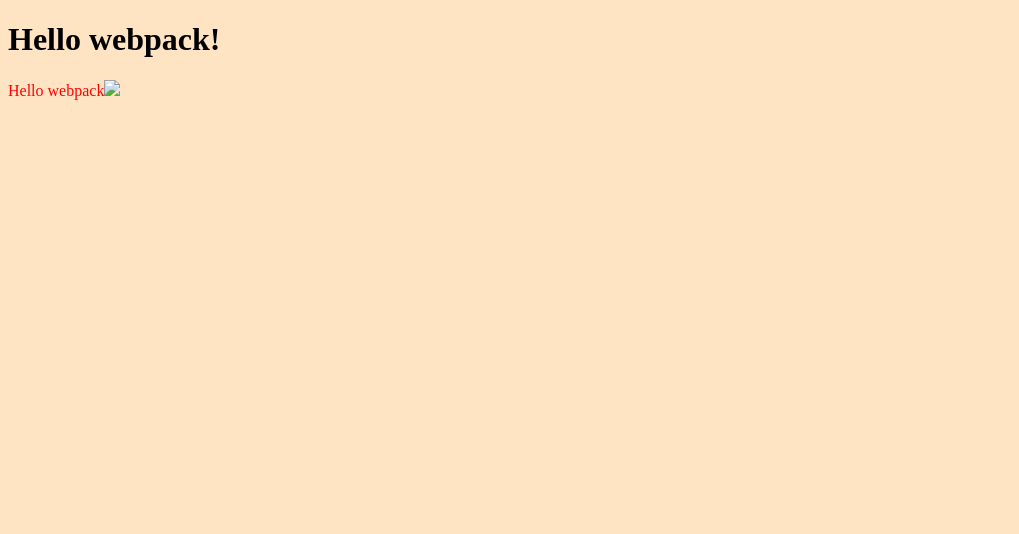
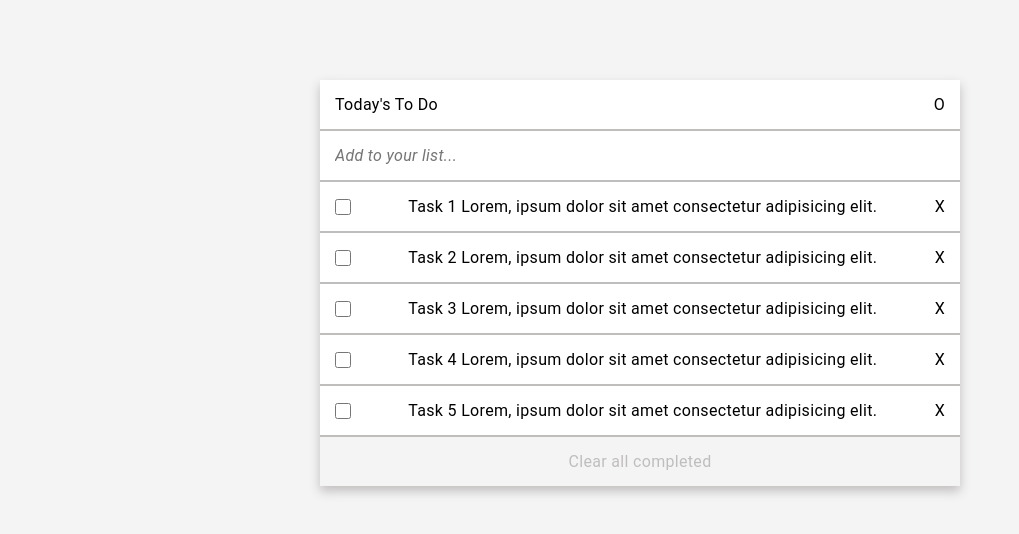
Before and after one commit to OsvaldoBC/to-do-list-OB, a website built with webpack: page src/index.html in a window 1280 px wide. Shown: the whole page, without its empty margins (0-1019 px from the left). Built offline with nearby package versions, Linux system fonts and the light colour scheme.

Commit message:
Add to-do features

```diff
--- a/src/data.csv
+++ /dev/null
@@ -1,4 +0,0 @@
-to,from,heading,body
-Mary,John,Reminder,Call Cindy on Tuesday
-Zoe,Bill,Reminder,Buy orange juice
-Autumn,Lindsey,Letter,I miss you
--- a/src/data.xml
+++ /dev/null
@@ -1,7 +0,0 @@
-<?xml version="1.0" encoding="UTF-8"?>
-<note>
-  <to>Mary</to>
-  <from>John</from>
-  <heading>Reminder</heading>
-  <body>Call Cindy on Tuesday</body>
-</note>
--- a/src/index.html
+++ b/src/index.html
@@ -3,9 +3,29 @@
 <head>
     <meta charset="UTF-8">
     <meta name="viewport" content="width=device-width, initial-scale=1.0">
-    <title>Wbpack Exercise</title>
+    <title>ToDo List</title>
 </head>
 <body>
-    <h1>Hello webpack!</h1>
+  <div class="container">
+    <div class="b-bottom box">
+      <h1 class="">Today's To Do</h1>
+      <button class="refresh">O</button>
+    </div>
+    <form class="form b-bottom">
+      <input type="text" class="box text-field" placeholder="Add to your list...">
+    </form>
+    <ul class="task-list">
+
+<!-- task item template (keep in to ease layout refactor/modifications)-->
+
+      <!-- <li class="task-item b-bottom box">
+        <input type="checkbox" class="checkbox" checked>
+        <span class="task-text">Task 1 Lorem, ipsum dolor sit amet consectetur adipisicing elit.</span>
+        <button class="delete">X</button>
+      </li> -->
+
+    </ul>
+    <div class="box clr-all">Clear all completed</div>
+  </div>
 </body>
 </html>
--- a/src/index.js
+++ b/src/index.js
@@ -1,25 +1,37 @@
 import _ from 'lodash';
 import './style.css';
-import Icon from './icon.png';
-import Data from './data.xml';
-import Notes from './data.csv';
+const taskList = document.querySelector('.task-list');
 
-function component() {
-    const element = document.createElement('div');
+const taskArr = [
+  {
+    index: 1,
+    description: 'Task 1 Lorem, ipsum dolor sit amet consectetur adipisicing elit.',
+    completed: false,
+  },
+  {
+    index: 2,
+    description: 'Task 2 Lorem, ipsum dolor sit amet consectetur adipisicing elit.',
+    completed: false,
+  },
+  {
+    index: 3,
+    description: 'Task 3 Lorem, ipsum dolor sit amet consectetur adipisicing elit.',
+    completed: false,
+  },
+  {
+    index: 4,
+    description: 'Task 4 Lorem, ipsum dolor sit amet consectetur adipisicing elit.',
+    completed: false,
+  },
+  {
+    index: 5,
+    description: 'Task 5 Lorem, ipsum dolor sit amet consectetur adipisicing elit.',
+    completed: false,
+  },
+];
 
-    // Lodash, now imported by this script
-    element.innerHTML = _.join(['Hello', 'webpack'], ' ');
-    element.classList.add('hello');
-    // Add the image to our existing div.
-  const myIcon = new Image();
-  myIcon.src = Icon;
-
-  element.appendChild(myIcon);
-
-  console.log(Data);
-  console.log(Notes);
-
-    return element;
-  }
-
-  document.body.appendChild(component());
+taskList.innerHTML = taskArr.map((task) => `<li id="task-${task.index}" class="task-item b-bottom box">
+  <input type="checkbox" class="checkbox">
+  <span class="task-text">${task.description}</span>
+  <button class="delete">X</button>
+</li>`).join('');
--- a/src/style.css
+++ b/src/style.css
@@ -1,16 +1,73 @@
-@font-face {
-    font-family: 'MyFont';
-    src: url('./my-font.woff2') format('woff2'),
-      url('./my-font.woff') format('woff');
-    font-weight: 600;
-    font-style: normal;
-  }
-
-.hello {
-    color: red;
-    background: url('./icon.png');
-  }
 
   body {
     background-color: bisque;
 }
+
+* {
+  margin: 0;
+  padding: 0;
+  font-size: 1rem;
+  font-family: 'Roboto', sans-serif;
+  letter-spacing: 0.02rem;
+}
+
+body {
+  background-color: #f4f4f4;
+}
+
+.container {
+  display: flex;
+  flex-direction: column;
+  justify-content: flex-start;
+  width: 50vw;
+  height: auto;
+  margin: 5rem auto;
+  background-color: #fff;
+  box-shadow: #c0bdbd 0 5px 10px;
+}
+
+.b-bottom {
+  border-bottom: 2px solid #c0bdbd;
+}
+
+li {
+  list-style: none;
+}
+
+input {
+  border: none;
+  outline: none;
+}
+
+button,
+h1 {
+  all: unset;
+}
+
+.box {
+  display: flex;
+  justify-content: space-between;
+  align-items: center;
+  padding: 15px;
+  gap: 15px;
+}
+
+.clr-all {
+  color: #c0bdbd;
+  background-color: #f4f4f4;
+  justify-content: center;
+}
+
+.checkbox {
+  height: 1rem;
+  width: 1rem;
+  border: 3px solid #c0bdbd;
+}
+
+input::placeholder {
+  font-style: italic;
+}
+
+.text-field {
+  width: 90%;
+}
--- a/webpack.config.js
+++ b/webpack.config.js
@@ -27,22 +27,6 @@ module.exports = {
         test: /\.css$/i,
         use: ['style-loader', 'css-loader'],
       },
-      {
-        test: /\.(png|svg|jpg|jpeg|gif)$/i,
-        type: 'asset/resource',
-      },
-      {
-        test: /\.(woff|woff2|eot|ttf|otf)$/i,
-        type: 'asset/resource',
-      },
-      {
-        test: /\.(csv|tsv)$/i,
-        use: ['csv-loader'],
-      },
-      {
-        test: /\.xml$/i,
-        use: ['xml-loader'],
-      },
     ],
   },
 };
```
Also changed, not shown: dist/31d6cfe0d16ae931b73c.png (deleted), dist/31d6cfe0d16ae931b73c.woff (deleted), dist/31d6cfe0d16ae931b73c.woff2 (deleted), dist/index.html, dist/main.js, src/icon.png (deleted), src/my-font.woff (deleted), src/my-font.woff2 (deleted).
